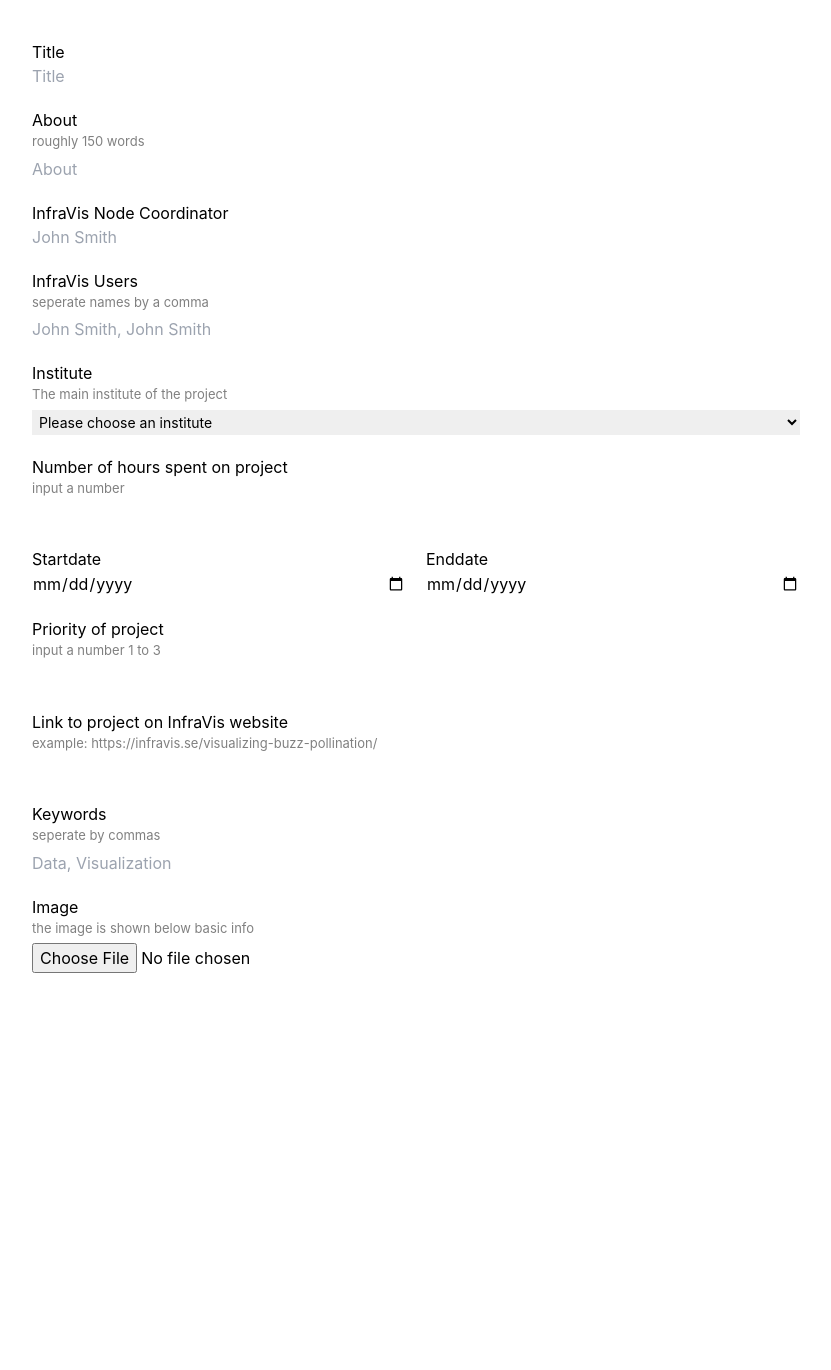
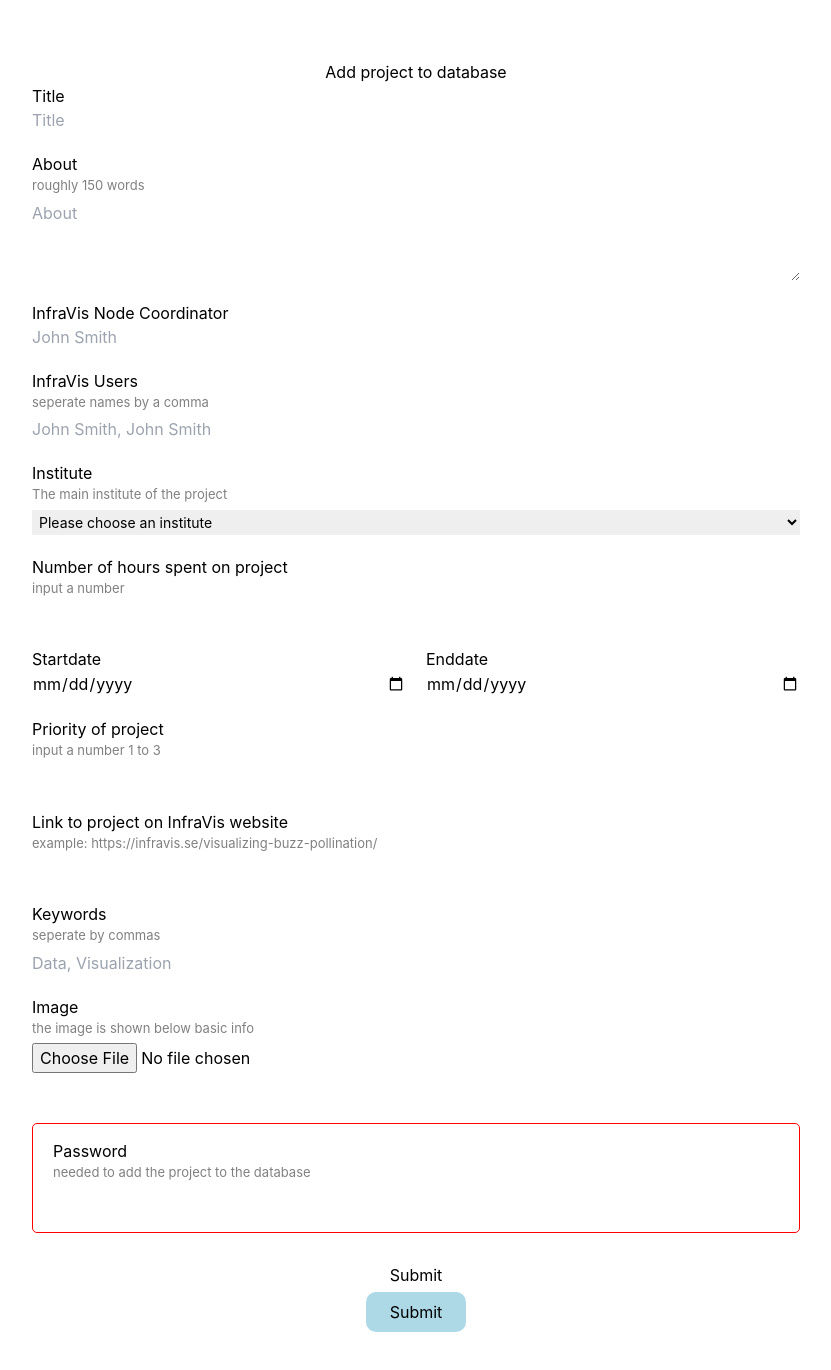
Before and after one commit to Infravis-map/visual-map, a Next.js app: page /input in a window 1280 px wide. Shown: the top 1370 px of the page, without its empty margins (224-1055 px from the left). Before the commit the page ends 1293 px from the top, so only its background shows below. Built offline with nearby package versions, Linux system fonts and the light colour scheme.

Commit message:
added password to input

```diff
--- a/pages/input.js
+++ b/pages/input.js
@@ -63,7 +63,8 @@ export default function InputPage() {
     }
 
     return (
-        <div style={{display:"flex", justifyContent:"center"}}>
+        <div style={{display:"flex", alignItems:"center", flexDirection:"column"}}>
+            <h1 style={{marginTop:60}}>Add project to database</h1>
             <form onSubmit={handleSubmit} className={styles.form}>
                 <label>
                     Title
@@ -72,7 +73,7 @@ export default function InputPage() {
                 <label>
                     About
                     <p>roughly 150 words</p>
-                    <input type="text" value={about} name="about" onChange={(e) => setAbout(e.target.value)} placeholder="About"></input>
+                    <textarea type="text" value={about} name="about" onChange={(e) => setAbout(e.target.value)} placeholder="About" style={{height:"5rem", resize:"vertical"}}></textarea>
                 </label>
                 <label>
                     InfraVis Node Coordinator
@@ -86,11 +87,11 @@ export default function InputPage() {
                 <label>
                     Institute
                     <p>The main institute of the project</p>
-                    <select onChange={instituteOptionsHandler} style={{padding:3, fontSize:14}}>
-                        <option key="hej">Please choose an institute</option>
+                    <select onChange={instituteOptionsHandler} style={{padding:3, fontSize:14}} required>
+                        <option key="choose institute" value="">Please choose an institute</option>
                         {instituteOptions.map((option, index) => {
                             return (
-                                <option key={index}>
+                                <option key={index} value={index}>
                                     {option}
                                 </option>
                             );
@@ -120,7 +121,7 @@ export default function InputPage() {
                 <label>
                     Link to project on InfraVis website
                     <p>example: <a target="_blank" rel="noopener noreferrer" href="https://infravis.se/visualizing-buzz-pollination/">https://infravis.se/visualizing-buzz-pollination/</a></p>
-                    <input type="url" value={link} name="link" onChange={(e) => setLink(e.target.value)}></input>
+                    <input type="url" value={link} name="link" onChange={(e) => setLink(e.target.value)} required></input>
                 </label>
                 <label>
                     Keywords
@@ -133,6 +134,15 @@ export default function InputPage() {
                     <input type="file" accept="image/*"  name="image" onChange={(e) => changeImage(e)}></input>
                     <img src={image} className={styles.inputImage} style={{display:imageDisplay}}></img>
                 </label>
+                <label style={{marginTop:30, borderStyle:"solid", borderColor:"red", borderWidth:1, padding:20, paddingTop:15, borderRadius:5}}>
+                    Password
+                    <p>needed to add the project to the database</p>
+                    <input type="password" required></input>
+                </label>
+                <label style={{display:"flex", justifyContent:"center", alignItems:"center", marginTop:10}}>
+                    Submit
+                    <input type="submit" style={{width:100, height:40, marginTop:5, backgroundColor:"lightblue", borderRadius:10}}></input>
+                </label>
             </form>
         </div>
     )
--- a/styles/input.module.css
+++ b/styles/input.module.css
@@ -3,7 +3,6 @@
     flex-direction:column;
     margin-left: 20px;
     margin-right:20px;
-    margin-top:40px;
     margin-bottom:300px;
     width:100%;
 }
```
